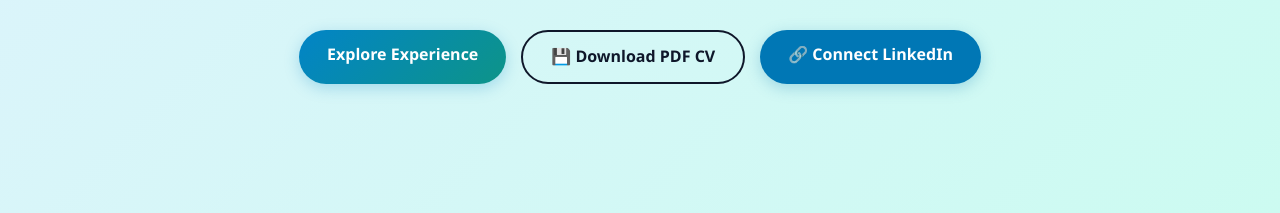
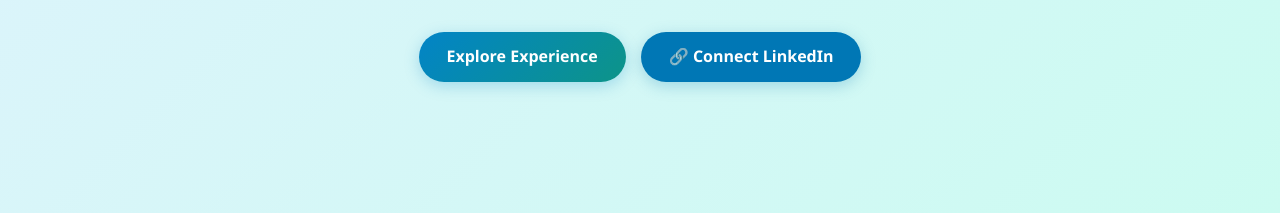
Before and after one commit to mddangw/my-online-portfolio, a plain HTML site: page index.html in a window 1280 px wide. Shown: the part 587-800 px from the top of the page. Drawn offline with Linux system fonts and the light colour scheme.

Commit message:
Update index.html

```diff
--- a/index.html
+++ b/index.html
@@ -490,7 +490,6 @@
 
         <div class="cta-group" style="display: flex; gap: 15px; flex-wrap: wrap; justify-content: center;">
             <a href="#experience" class="btn btn-primary">Explore Experience</a>
-            <a href="CV_Nguyen Phan Minh Dang.pdf" download="CV_Nguyen Phan Minh Dang.pdf" class="btn btn-secondary">💾 Download PDF CV</a>
             <a href="https://www.linkedin.com/in/mddangw" target="_blank" class="btn" style="background: #0077b5; color: white; box-shadow: 0 4px 15px rgba(0, 119, 181, 0.25);">🔗 Connect LinkedIn</a>
         </div>
     </div>
```
